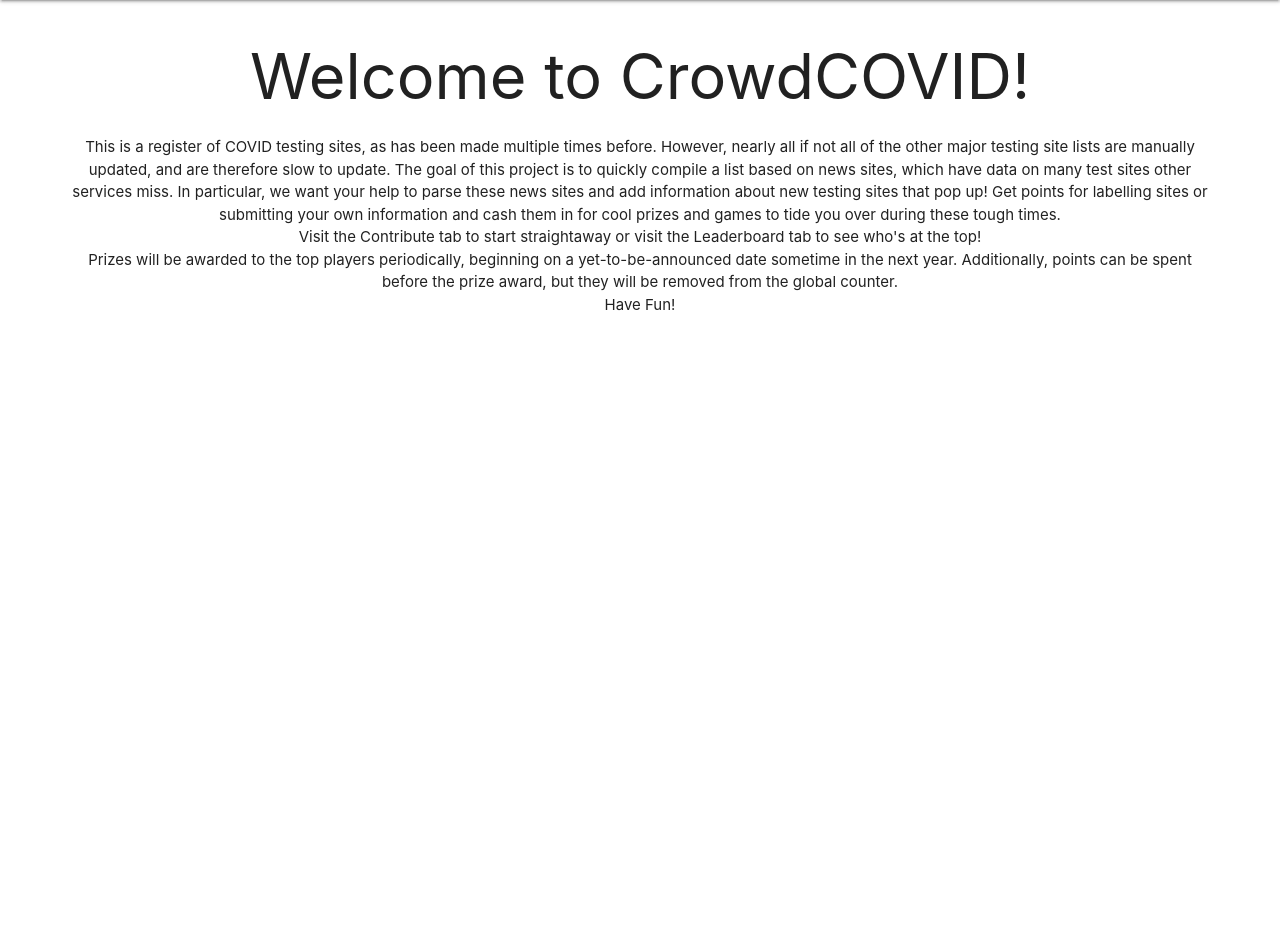
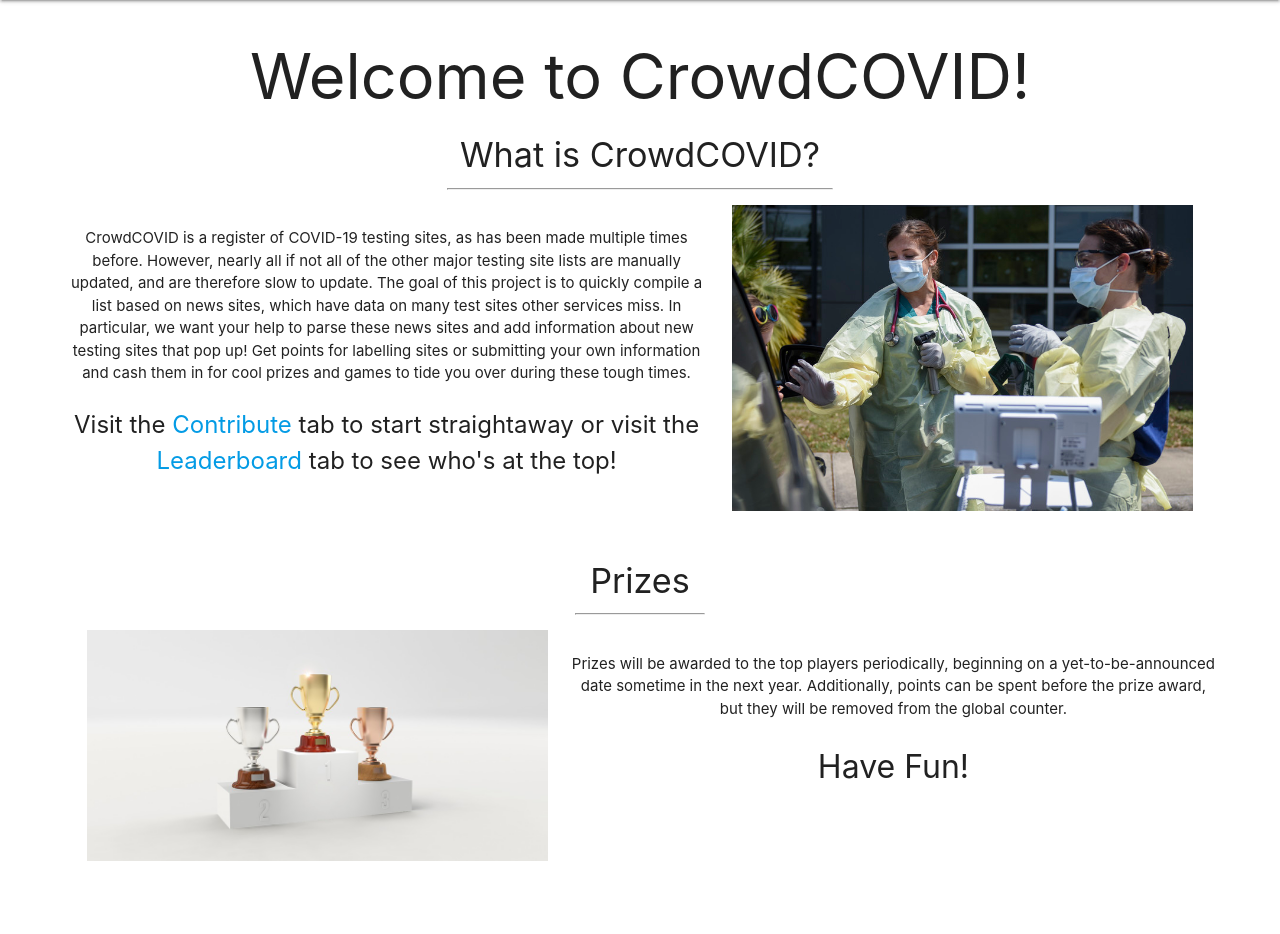
Before and after one commit to MathTauAthogen/globalhack2020, a Flask app: page / in a window 1280 px wide. Shown: the part 64-998 px from the top of the page. Before the commit the page ends 375 px from the top, so only its background shows below. Run offline with Flask 2, Linux system fonts and the light colour scheme.

Commit message:
changed home page

```diff
--- a/templates/index.html
+++ b/templates/index.html
@@ -17,13 +17,30 @@
       </ul>
     </div>
   </nav>
-  <center><h1>Welcome to CrowdCOVID!</h1></center>
-  <center> <p style="margin-left:70;margin-right:70"> This is a register of COVID testing sites, as has been made multiple times before. However, nearly all if not all of the other major testing site lists are manually updated, and are therefore slow to update. The goal of this project is to quickly compile a list based on news sites, which have data on many test sites other services miss. In particular, we want your help to parse these news sites and add information about new testing sites that pop up! Get points for labelling sites or submitting your own information and cash them in for cool prizes and games to tide you over during these tough times.
-      <br/>
-    Visit the Contribute tab to start straightaway or visit the Leaderboard tab to see who's at the top!
-    <br/>
-    Prizes will be awarded to the top players periodically, beginning on a yet-to-be-announced date sometime in the next year. Additionally, points can be spent before the prize award, but they will be removed from the global counter.
-    <br/>
-    Have Fun! </p> <center>
+
+  <center><h1>Welcome to CrowdCOVID!</h1>
+	<h4>What is CrowdCOVID?</h4>
+	<hr style="width:30%">
+		<p style="margin-left:5%;margin-right:5%">
+			<img src="200330-F-GY014-0306.jpg" hspace="2%" width="40%" style="float:right;" />
+		    </br>
+			CrowdCOVID is a register of COVID-19 testing sites, as has been made multiple times before. However, nearly all if not all of the other major testing site lists are manually updated, and are therefore slow to update. The goal of this project is to quickly compile a list based on news sites, which have data on many test sites other services miss. In particular, we want your help to parse these news sites and add information about new testing sites that pop up! Get points for labelling sites or submitting your own information and cash them in for cool prizes and games to tide you over during these tough times.
+			</br></br>
+			<font size="5">
+			Visit the <a href="crowd.html">Contribute</a> tab to start straightaway or visit the <a href="lead.html">Leaderboard</a> tab to see who's at the top!
+			</font>
+		</p>
+
+		<br/><br/>
+
+	<h4>Prizes</h4>
+	<hr style="width:10%">
+		<p style="margin-left:5%;margin-right:5%;padding-bottom:10%">
+			<img src="cup-1613315_960_720.jpg" hspace="2%" width="40%" style="float:left;">
+			<br/>
+			Prizes will be awarded to the top players periodically, beginning on a yet-to-be-announced date sometime in the next year. Additionally, points can be spent before the prize award, but they will be removed from the global counter.
+			<br/><br/>
+			<font size="6"> Have Fun! </font>
+		</p> </center>
     </body>
 </html>
```
Also changed, not shown: templates/200330-F-GY014-0306.jpg (added), templates/cup-1613315_960_720.jpg (added).
